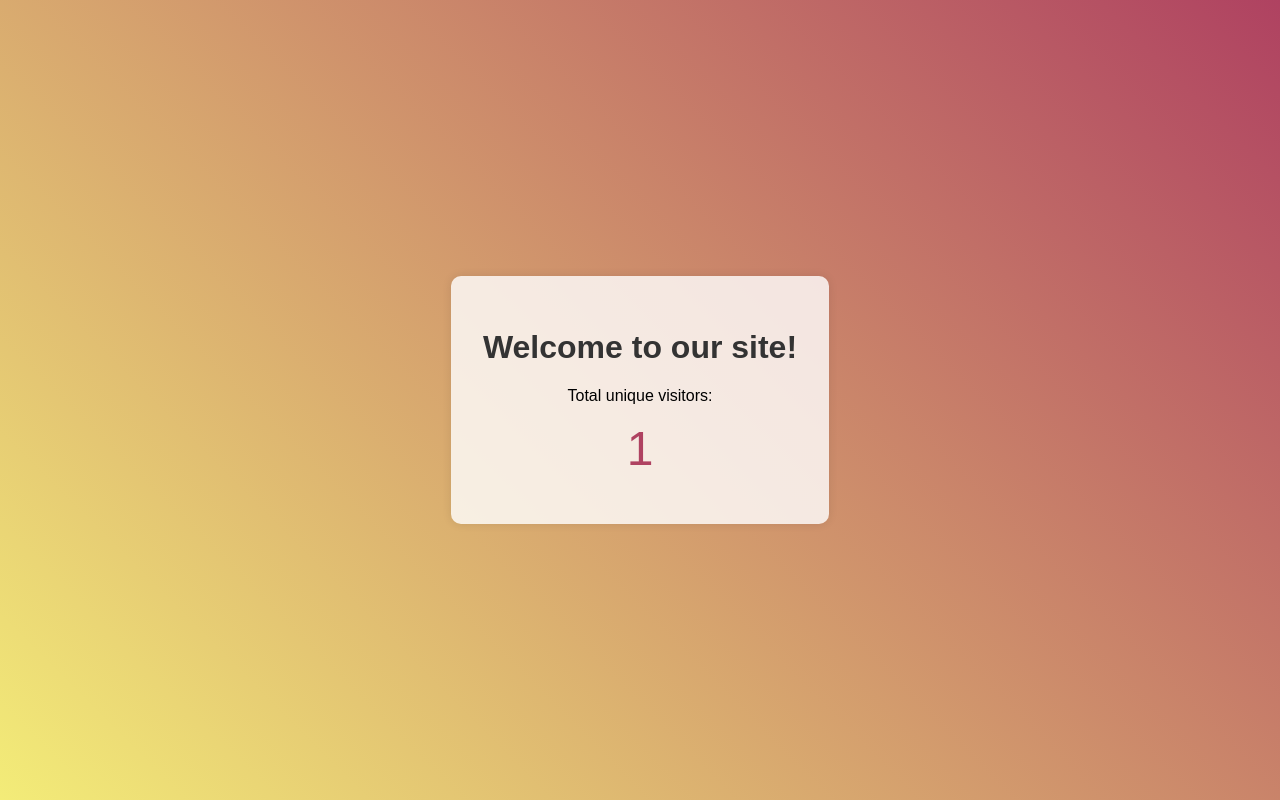
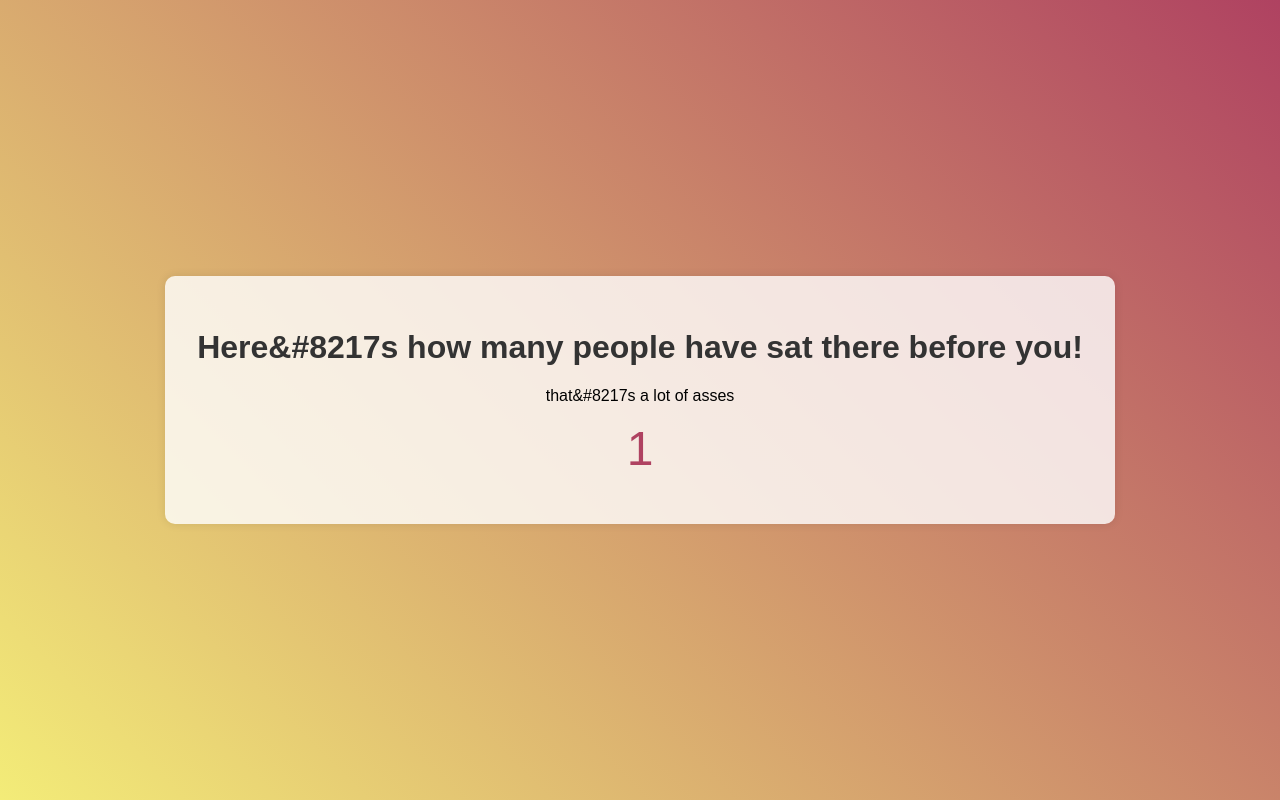
Before and after one commit to Must-be-Ash/visiter, a React (Create React App) app: page / in a window 1280 px wide. Built offline with nearby package versions, Linux system fonts and the light colour scheme.

Commit message:
Update App.js

```diff
--- a/src/App.js
+++ b/src/App.js
@@ -24,8 +24,8 @@ function App() {
   return (
     <div className="App">
       <div className="container">
-        <h1>Welcome to our site!</h1>
-        <p>Total unique visitors:</p>
+        <h1>Here&#8217s how many people have sat there before you!</h1>
+        <p>that&#8217s a lot of asses</p>
         <div className="counter">{count}</div>
       </div>
     </div>
```
